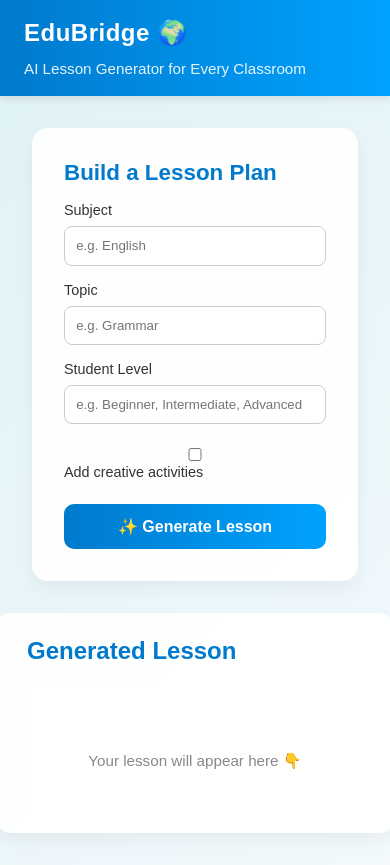
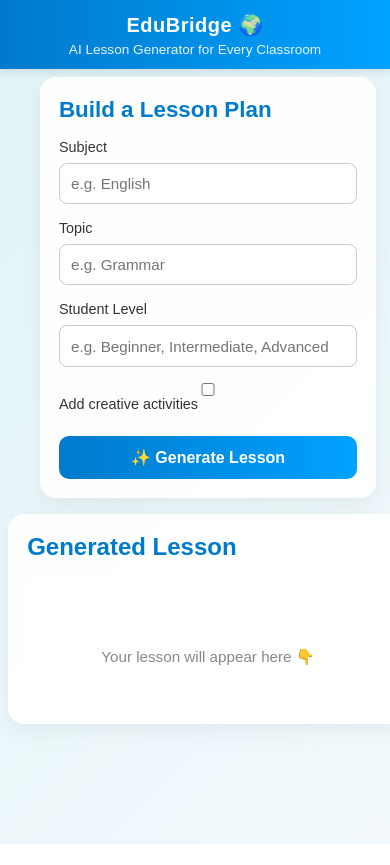
Before and after one commit to jeissy4/mlh-hack, a React (Vite) app in the folder edubridge/: page / in a window 390 px wide. After the commit the page ends 844 px from the top, so only its background shows below. Built offline with nearby package versions, Linux system fonts and the light colour scheme.

Commit message:
fixed the export pdf button and added a toast notication

```diff
--- a/edubridge/src/components/LessonOutput.jsx
+++ b/edubridge/src/components/LessonOutput.jsx
@@ -1,23 +1,49 @@
-import React, { useRef } from "react";
+import React, { useRef, useState } from "react";
 import ReactMarkdown from "react-markdown";
 import html2pdf from "html2pdf.js";
 
 export default function LessonOutput({ lesson, loading }) {
   const outputRef = useRef();
+  const [showToast, setShowToast] = useState(false);
 
   const handleExportPDF = () => {
     if (!lesson) return;
 
     const element = outputRef.current;
+    if (!element) return;
+
+    // Temporarily expand scroll area for full export
+    const originalStyle = element.style.overflowY;
+    const originalMaxHeight = element.style.maxHeight;
+
+    element.style.overflowY = "visible";
+    element.style.maxHeight = "none";
+
     const opt = {
       margin: 0.5,
       filename: "EduBridge_LessonPlan.pdf",
       image: { type: "jpeg", quality: 0.98 },
-      html2canvas: { scale: 2 },
+      html2canvas: { scale: 2, useCORS: true, scrollY: 0 },
       jsPDF: { unit: "in", format: "a4", orientation: "portrait" },
     };
 
-    html2pdf().from(element).set(opt).save();
+    html2pdf()
+      .from(element)
+      .set(opt)
+      .save()
+      .then(() => {
+        // ✅ Restore styles after export
+        element.style.overflowY = originalStyle;
+        element.style.maxHeight = originalMaxHeight;
+
+        // ✅ Show success toast
+        setShowToast(true);
+        setTimeout(() => setShowToast(false), 3000);
+      })
+      .catch(() => {
+        element.style.overflowY = originalStyle;
+        element.style.maxHeight = originalMaxHeight;
+      });
   };
 
   if (loading) return <div className="loader">Generating full lesson with Gemini...</div>;
@@ -42,6 +68,11 @@ export default function LessonOutput({ lesson, loading }) {
           <p className="placeholder">Your lesson will appear here 👇</p>
         )}
       </div>
+
+      {/* ✅ Toast Notification */}
+      {showToast && (
+        <div className="toast-message">✅ PDF downloaded successfully!</div>
+      )}
     </div>
   );
 }
--- a/edubridge/src/index.css
+++ b/edubridge/src/index.css
@@ -246,3 +246,152 @@ body {
   from { opacity: 0.4; }
   to { opacity: 1; }
 }
+/* ===== Toast Notification ===== */
+.toast-message {
+  position: fixed;
+  bottom: 2rem;
+  left: 50%;
+  transform: translateX(-50%);
+  background: #007acc;
+  color: white;
+  padding: 0.8rem 1.2rem;
+  border-radius: 8px;
+  font-weight: 500;
+  box-shadow: 0 4px 12px rgba(0, 0, 0, 0.15);
+  z-index: 9999;
+  animation: fadeInOut 3s ease forwards;
+}
+
+@keyframes fadeInOut {
+  0% {
+    opacity: 0;
+    transform: translateX(-50%) translateY(10px);
+  }
+  10% {
+    opacity: 1;
+    transform: translateX(-50%) translateY(0);
+  }
+  90% {
+    opacity: 1;
+    transform: translateX(-50%) translateY(0);
+  }
+  100% {
+    opacity: 0;
+    transform: translateX(-50%) translateY(10px);
+  }
+}
+
+
+/* ===== Responsive Design (Fixed Version) ===== */
+@media (max-width: 1024px) {
+  /* Navbar stacks neatly */
+  .navbar {
+    flex-direction: column;
+    text-align: center;
+    gap: 0.3rem;
+  }
+
+  /* Dashboard: center all cards */
+  .dashboard-container {
+    flex-direction: column;
+    align-items: center;
+    justify-content: center;
+    padding: 1rem;
+  }
+
+  /* Remove flex sizing — makes both blocks same width */
+  .lesson-form,
+  .lesson-output-container {
+    flex: none;
+    width: 100%;
+    max-width: 600px;
+    margin: 0 auto;
+  }
+
+  /* Keep form nice & readable */
+  .lesson-form {
+    padding: 1.5rem;
+  }
+
+  .lesson-form input,
+  .lesson-form button {
+    font-size: 0.95rem;
+  }
+
+  /* Output buttons stack cleanly */
+  .btn-group {
+    justify-content: center;
+    flex-wrap: wrap;
+    gap: 0.6rem;
+    width: 100%;
+  }
+
+  .export-btn {
+    background: #00b36b;
+    padding: 0.5rem 0.8rem;
+    font-size: 0.9rem;
+    border-radius: 6px;
+  }
+}
+
+/* ===== Small Mobile (Phones) ===== */
+@media (max-width: 600px) {
+  .navbar {
+    padding: 0.8rem;
+  }
+
+  .logo {
+    font-size: 1.25rem;
+  }
+
+  .tagline {
+    font-size: 0.85rem;
+  }
+
+  .dashboard-container {
+    padding: 0.5rem;
+    gap: 1rem;
+  }
+
+  .lesson-form,
+  .lesson-output-container {
+    width: 90%;
+    margin: 0 auto;
+    padding: 1.2rem;
+  }
+
+  /* Fix input pushing right */
+  .lesson-form input {
+    width: 100%;
+    display: block;
+  }
+
+  /* Button stays full width */
+  .lesson-form button {
+    width: 100%;
+    padding: 0.75rem;
+    font-size: 1rem;
+  }
+
+  /* Output content centered */
+  .lesson-output-container {
+    text-align: left;
+  }
+
+  .lesson-output {
+    max-height: 60vh;
+  }
+
+  /* Dropdown and Export stacked */
+  .btn-group {
+    flex-direction: column;
+    align-items: stretch;
+  }
+
+  .export-btn {
+    width: 100%;
+    text-align: center;
+    padding: 0.5rem 0.8rem;
+    font-size: 0.9rem;
+  }
+}
```
